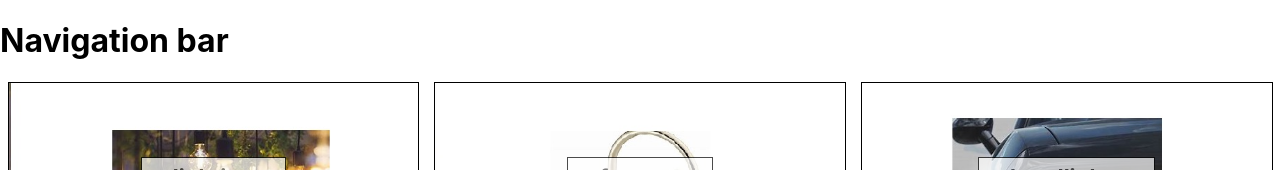
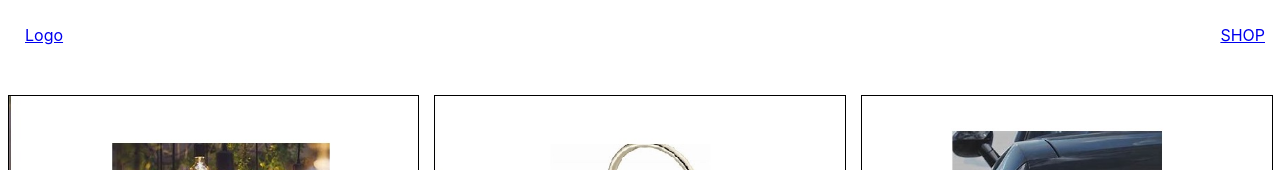
Before and after one commit to amani-2020/Zaid_Cloting, a React (Create React App) app: page / in a window 1280 px wide. Shown: the top 170 px of the page. Built offline with nearby package versions, Linux system fonts and the light colour scheme.

Commit message:
implemening Navigation component

```diff
--- a/src/routes/navigation/navigation.component.jsx
+++ b/src/routes/navigation/navigation.component.jsx
@@ -1,13 +1,27 @@
-import { Outlet } from "react-router-dom";
-
+import { Fragment } from "react";
+import { Outlet, Link } from "react-router-dom";
+import './navigation.styles.scss'
+import Logo from '../../images/logo.png'
 const Navigation = () =>{
     return (
-      <div>
-        <div>
-          <h1>Navigation bar</h1>
+      <Fragment>
+        <div className="navigation">
+          <Link className="logo-container"  to='/'>
+              {/* <div  style={ {
+              backgroundImage: `url(${Logo})`
+              }}/> */}
+              <div>Logo</div>
+        </Link>
+
+          <div className="nav-links-container">
+            <Link className="nav-link" to='/shop'>
+               SHOP
+            </Link>
+
+          </div>
         </div>
         <Outlet/>
-      </div>
+      </Fragment>
     );
   }
 
--- /dev/null
+++ b/src/routes/navigation/navigation.styles.scss
@@ -0,0 +1,26 @@
+.navigation {
+    height: 70px;
+    width: 100%;
+    display: flex;
+    justify-content: space-between;
+    margin-bottom: 25px;
+
+    .logo-container {
+      height: 100%;
+      width: 70px;
+      padding: 25px;
+    }
+
+    .nav-links-container {
+      width: 50%;
+      height: 100%;
+      display: flex;
+      align-items: center;
+      justify-content: flex-end;
+
+      .nav-link {
+        padding: 10px 15px;
+        cursor: pointer;
+      }
+    }
+  }
```
Also changed, not shown: src/images/logo.png (added).
